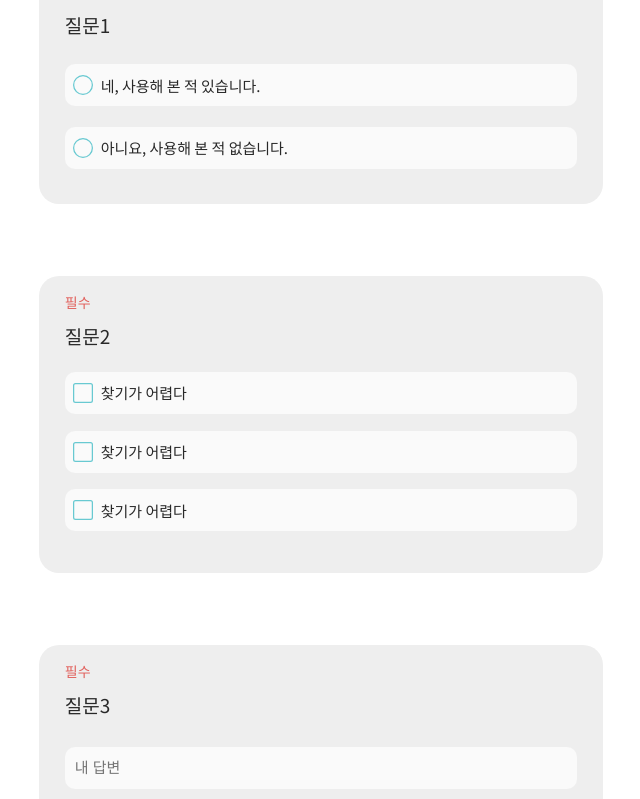
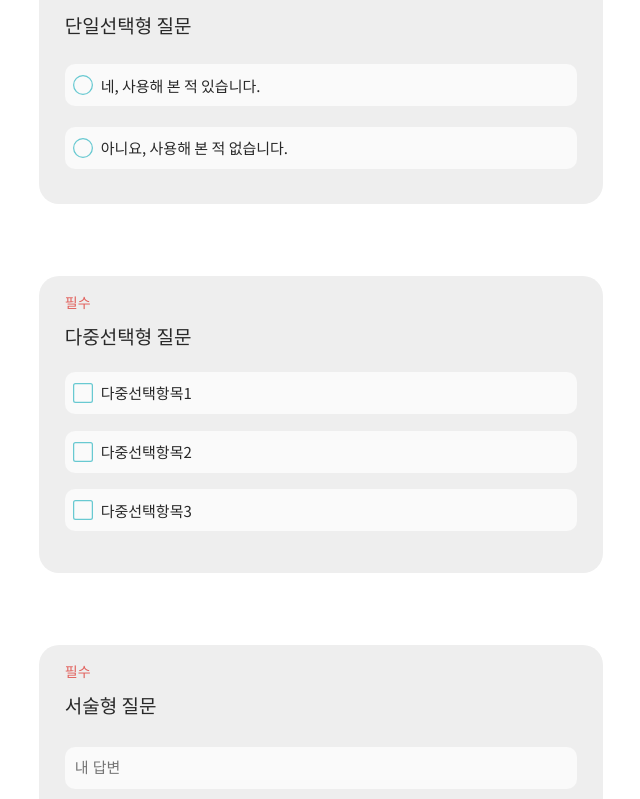
Before and after one commit to UMC-MMM/Client, a React (Create React App) app in the folder mmm_client/: page /surveyJoin in a window 1280 px wide. Shown: the part 761-1560 px from the top of the page, without its empty margins (319-959 px from the left). Built offline with nearby package versions, Linux system fonts and the light colour scheme.

Commit message:
설문조사 참여 페이지 - 질문 형태 별로 컴포넌트 분리 완료 & 선택 기능 미완성

```diff
--- /dev/null
+++ b/mmm_client/src/components/surveyJoinKindContents/join-descriptiveForm.jsx
@@ -0,0 +1,25 @@
+import React from "react";
+
+const JoinDescriptiveForm = () => {
+  const descriptiveForm = {
+    essential: true,
+    title: "서술형 질문",
+  };
+  return (
+    <div className="joinBox4">
+      <div className="joinBox4Shape">
+        <div className="joinBox4Cond">
+          {descriptiveForm.essential === true ? "필수" : ""}
+        </div>
+        <div className="joinBox4Q">{descriptiveForm.title}</div>
+        <div className="joinBox4A">
+          <div className="joinBox4A1">
+            <input type="text" placeholder="내 답변" />
+          </div>
+        </div>
+      </div>
+    </div>
+  );
+};
+
+export default JoinDescriptiveForm;
--- /dev/null
+++ b/mmm_client/src/components/surveyJoinKindContents/join-multiSelection.jsx
@@ -0,0 +1,46 @@
+import React, { useState } from "react";
+import { BsSquare } from "react-icons/bs";
+import { BsFillCheckSquareFill } from "react-icons/bs";
+
+const JoinMultiSelection = () => {
+  const [squareCheck, setSquareCheck] = useState(false);
+
+  const handleSquareCheck = () => {
+    setSquareCheck(!squareCheck);
+  };
+
+  const multiSelection = {
+    essential: true,
+    title: "다중선택형 질문",
+    selections: ["다중선택항목1", "다중선택항목2", "다중선택항목3"],
+  };
+
+  return (
+    <div className="joinBox3">
+      <div className="joinBox3Shape">
+        <div className="joinBox3Cond">
+          {multiSelection.essential === true ? "필수" : ""}
+        </div>
+        <div className="joinBox3Q">{multiSelection.title}</div>
+        <div className="joinBox3A">
+          {multiSelection.selections.map((selection) => {
+            return (
+              <div className="joinBox3A1">
+                <div className="joinBox3A1Btn" onClick={handleSquareCheck}>
+                  {squareCheck ? (
+                    <BsFillCheckSquareFill size="20px" />
+                  ) : (
+                    <BsSquare size="20px" />
+                  )}
+                </div>
+                <div className="joinBox3A1Text">{selection}</div>
+              </div>
+            );
+          })}
+        </div>
+      </div>
+    </div>
+  );
+};
+
+export default JoinMultiSelection;
--- /dev/null
+++ b/mmm_client/src/components/surveyJoinKindContents/join-singleSelection.jsx
@@ -0,0 +1,53 @@
+import React, { useState } from "react";
+import { BsCircle } from "react-icons/bs";
+import { BsFillCheckCircleFill } from "react-icons/bs";
+
+const JoinSingleSelection = () => {
+  const [userSelectSingleSelection, setUserSelectSingleSelection] = useState();
+
+  const handleSelectSingleSelection = () => {
+    setUserSelectSingleSelection(!userSelectSingleSelection);
+  };
+
+  const singleSelection = {
+    essential: true,
+    title: "단일선택형 질문",
+    selections: [
+      "네, 사용해 본 적 있습니다.",
+      "아니요, 사용해 본 적 없습니다.",
+    ],
+  };
+
+  return (
+    <div className="joinBox2">
+      <div className="joinBox2Shape">
+        <div className="joinBox2Cond">
+          {singleSelection.essential === true ? "필수" : ""}
+        </div>
+        <div className="joinBox2Q">{singleSelection.title}</div>
+        <div className="joinBox2A">
+          {singleSelection.selections.map((selection) => {
+            return (
+              <div className="joinBox2A1">
+                <div
+                  className="joinBox2A1Btn"
+                  id="circleBtn1"
+                  onClick={() => handleSelectSingleSelection()}
+                >
+                  {userSelectSingleSelection ? (
+                    <BsFillCheckCircleFill size="20px" />
+                  ) : (
+                    <BsCircle size="20px" />
+                  )}
+                </div>
+                <div className="joinBox2A1Text">{selection}</div>
+              </div>
+            );
+          })}
+        </div>
+      </div>
+    </div>
+  );
+};
+
+export default JoinSingleSelection;
--- a/mmm_client/src/pages/surveyJoin.jsx
+++ b/mmm_client/src/pages/surveyJoin.jsx
@@ -1,21 +1,24 @@
-import React, { useState } from "react";
+import React from "react";
 import Navbar from "../components/navbar";
 import { FaUserCircle } from "react-icons/fa";
-import { BsCircle } from "react-icons/bs";
-import { BsFillCheckCircleFill } from "react-icons/bs";
-import { BsSquare } from "react-icons/bs";
-import { BsFillCheckSquareFill } from "react-icons/bs";
 import Footer from "../components/footer";
 
+import JoinSingleSelection from "../components/surveyJoinKindContents/join-singleSelection";
+import JoinMultiSelection from "../components/surveyJoinKindContents/join-multiSelection";
+import JoinDescriptiveForm from "../components/surveyJoinKindContents/join-descriptiveForm";
+
 const SurveyJoin = () => {
-  const [circleCheck, setCircleCheck] = useState(false);
-  const [squareCheck, setSquareCheck] = useState(false);
-
-  const handleCircleCheck = () => {
-    setCircleCheck(!circleCheck);
-  };
-  const handleSquareCheck = () => {
-    setSquareCheck(!squareCheck);
+  const AboutSurvey = {
+    title: "설문조사 제목",
+    writer: "게시자 이름",
+    time: 5,
+    age: "나이 상관없음",
+    gender: "성별 상관없음",
+    tag: ["앱종류", "사용자", "설문종류"],
+    expiryDate: "2022. 8. 26.",
+    // 디데이 아직 미완성
+    detail:
+      "맥딜리버리 앱 UX UI 개선용 설문조사입니다. 맥딜리버리 앱의 사용성에 대한 인터뷰 또한 모집중이니 인터뷰에 응해주실 분은 마지막 설문문항에 전화번호를 꼭 기입해주세요.",
   };
 
   return (
@@ -28,119 +31,31 @@ const SurveyJoin = () => {
             <div>
               <FaUserCircle size="44px" />
             </div>
-            <div className="joinTopProfileName">게시자 이름</div>
+            <div className="joinTopProfileName">{AboutSurvey.writer}</div>
           </div>
         </div>
         <div className="joinTitle">
-          <div className="joinTitleT">설문조사 제목</div>
-          <div className="joinTitleTime">약 5분 소요</div>
+          <div className="joinTitleT">{AboutSurvey.title}</div>
+          <div className="joinTitleTime">약 {AboutSurvey.time}분 소요</div>
         </div>
         <div className="joinSub">
           <div className="joinSubCond">
-            <div className="joinSubCond1">나이 상관없음</div>
-            <div className="joinSubCond1">성별 상관없음</div>
+            <div className="joinSubCond1">{AboutSurvey.age}</div>
+            <div className="joinSubCond1">{AboutSurvey.gender}</div>
           </div>
           <div className="joinSubHash">
-            <div className="joinSubHash1">#앱종류</div>
-            <div className="joinSubHash2">#사용자</div>
-            <div className="joinSubHash3">#설문종류</div>
+            {AboutSurvey.tag.map((tag) => {
+              return <div className="joinSubHash1">#{tag}</div>;
+            })}
           </div>
           <div className="joinSubEnd">D-10</div>
         </div>
         <div className="joinBox1">
-          <div className="joinBox1Text">
-            맥딜리버리 앱 UX UI 개선용 설문조사입니다. 맥딜리버리 앱의 사용성에
-            대한 인터뷰 또한 모집중이니 인터뷰에 응해주실 분은 마지막 설문문항에
-            전화번호를 꼭 기입해주세요.
-          </div>
+          <div className="joinBox1Text">{AboutSurvey.detail}</div>
         </div>
-        <div className="joinBox2">
-          <div className="joinBox2Shape">
-            <div className="joinBox2Cond">필수</div>
-            <div className="joinBox2Q">질문1</div>
-            <div className="joinBox2A">
-              <div className="joinBox2A1">
-                <div
-                  className="joinBox2A1Btn"
-                  id="circleBtn1"
-                  onClick={handleCircleCheck}
-                >
-                  {circleCheck ? (
-                    <BsFillCheckCircleFill size="20px" />
-                  ) : (
-                    <BsCircle size="20px" />
-                  )}
-                </div>
-                <div className="joinBox2A1Text">네, 사용해 본 적 있습니다.</div>
-              </div>
-              <div className="joinBox2A2">
-                <div
-                  className="joinBox2A2Btn"
-                  id="circleBtn2"
-                  onClick={handleCircleCheck}
-                >
-                  {circleCheck ? (
-                    <BsFillCheckCircleFill size="20px" />
-                  ) : (
-                    <BsCircle size="20px" />
-                  )}
-                </div>
-                <div className="joinBox2A2Text">
-                  아니요, 사용해 본 적 없습니다.
-                </div>
-              </div>
-            </div>
-          </div>
-        </div>
-        <div className="joinBox3">
-          <div className="joinBox3Shape">
-            <div className="joinBox3Cond">필수</div>
-            <div className="joinBox3Q">질문2</div>
-            <div className="joinBox3A">
-              <div className="joinBox3A1">
-                <div className="joinBox3A1Btn" onClick={handleSquareCheck}>
-                  {squareCheck ? (
-                    <BsFillCheckSquareFill size="20px" />
-                  ) : (
-                    <BsSquare size="20px" />
-                  )}
-                </div>
-                <div className="joinBox3A1Text">찾기가 어렵다</div>
-              </div>
-              <div className="joinBox3A2">
-                <div className="joinBox3A2Btn" onClick={handleSquareCheck}>
-                  {squareCheck ? (
-                    <BsFillCheckSquareFill size="20px" />
-                  ) : (
-                    <BsSquare size="20px" />
-                  )}
-                </div>
-                <div className="joinBox3A2Text">찾기가 어렵다</div>
-              </div>
-              <div className="joinBox3A3">
-                <div className="joinBox3A3Btn" onClick={handleSquareCheck}>
-                  {squareCheck ? (
-                    <BsFillCheckSquareFill size="20px" />
-                  ) : (
-                    <BsSquare size="20px" />
-                  )}
-                </div>
-                <div className="joinBox3A3Text">찾기가 어렵다</div>
-              </div>
-            </div>
-          </div>
-        </div>
-        <div className="joinBox4">
-          <div className="joinBox4Shape">
-            <div className="joinBox4Cond">필수</div>
-            <div className="joinBox4Q">질문3</div>
-            <div className="joinBox4A">
-              <div className="joinBox4A1">
-                <input type="text" placeholder="내 답변" />
-              </div>
-            </div>
-          </div>
-        </div>
+        <JoinSingleSelection />
+        <JoinMultiSelection />
+        <JoinDescriptiveForm />
         <div className="joinFinal">
           <button type="submit">설문 제출하기</button>
         </div>
```
